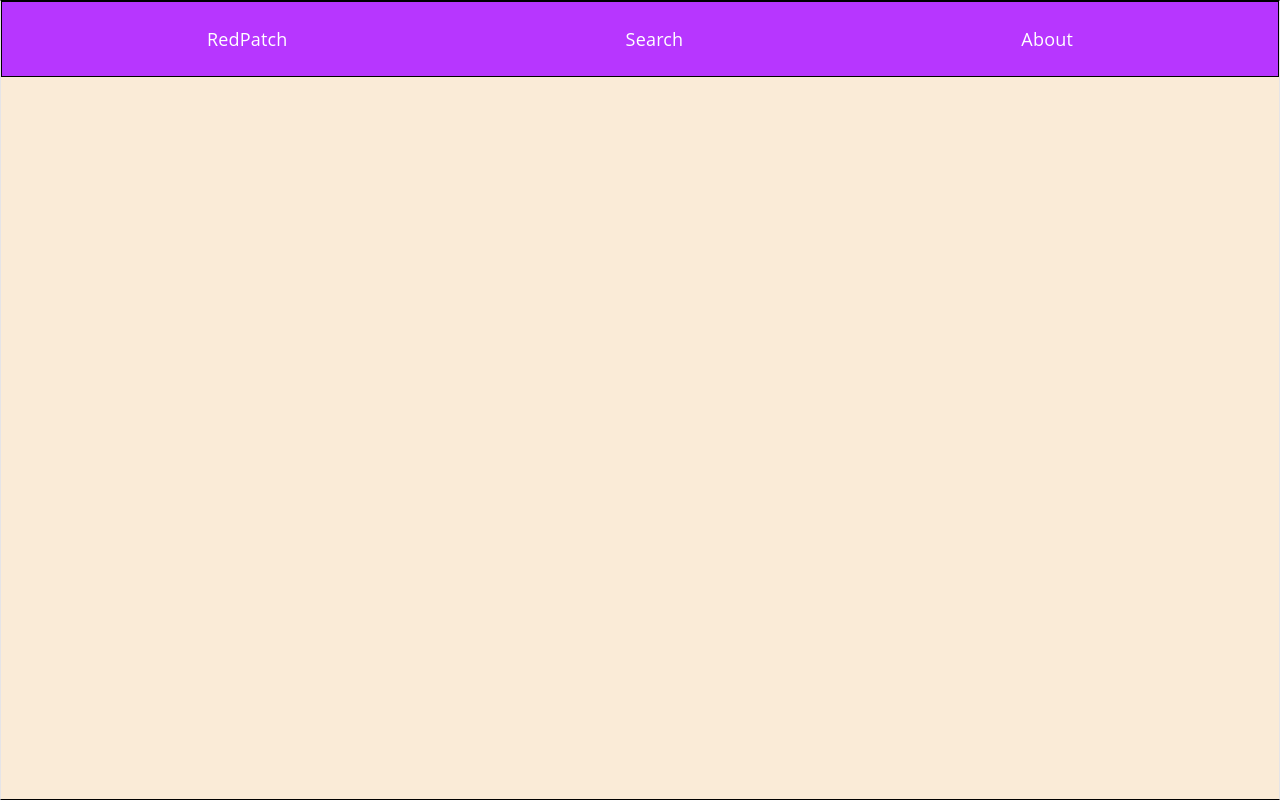
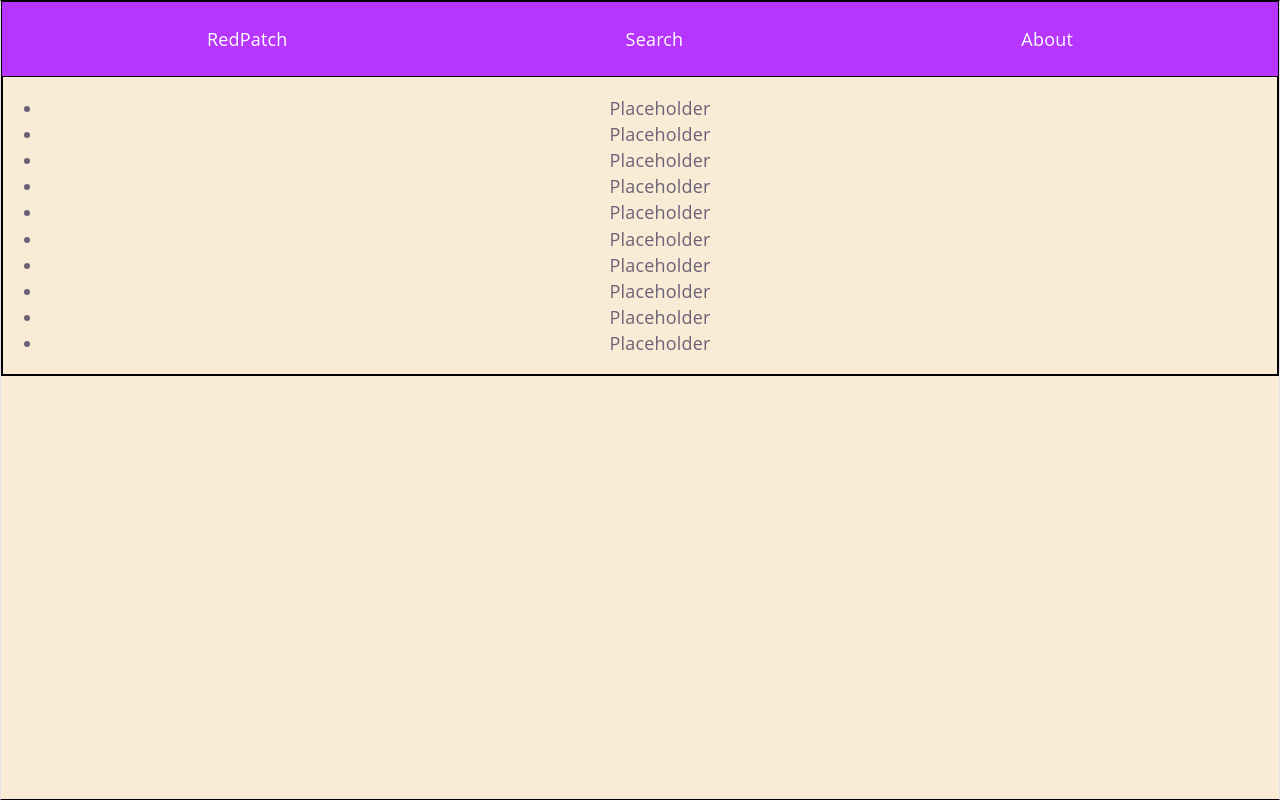
Before and after one commit to Tollpatsch283/RedPatch, a React (Vite) app: page / in a window 1280 px wide. Built offline with nearby package versions, Linux system fonts and the light colour scheme.

Commit message:
add box for subreddit names

```diff
--- a/src/App.jsx
+++ b/src/App.jsx
@@ -2,11 +2,16 @@ import React from 'react'
 import { Outlet } from 'react-router-dom'
 import './App.css'
 import NavBar from './components/navBar'
+import SubList from './components/SubList'
 function App() {
   return (
     <div>
       <NavBar />
-      <Outlet />
+      <div className='reddit-content'>
+        <SubList />
+        <Outlet />
+      </div>
+
     </div>
 
   )
--- /dev/null
+++ b/src/components/SubList.jsx
@@ -0,0 +1,22 @@
+import React from 'react'
+
+const SubList = () => {
+ return (
+    <>
+      <ul>
+        <li>Placeholder</li>
+        <li>Placeholder</li>
+        <li>Placeholder</li>
+        <li>Placeholder</li>
+        <li>Placeholder</li>
+        <li>Placeholder</li>
+        <li>Placeholder</li>
+        <li>Placeholder</li>
+        <li>Placeholder</li>
+        <li>Placeholder</li>
+      </ul>
+    </>
+ )
+}
+
+export default SubList;
```
